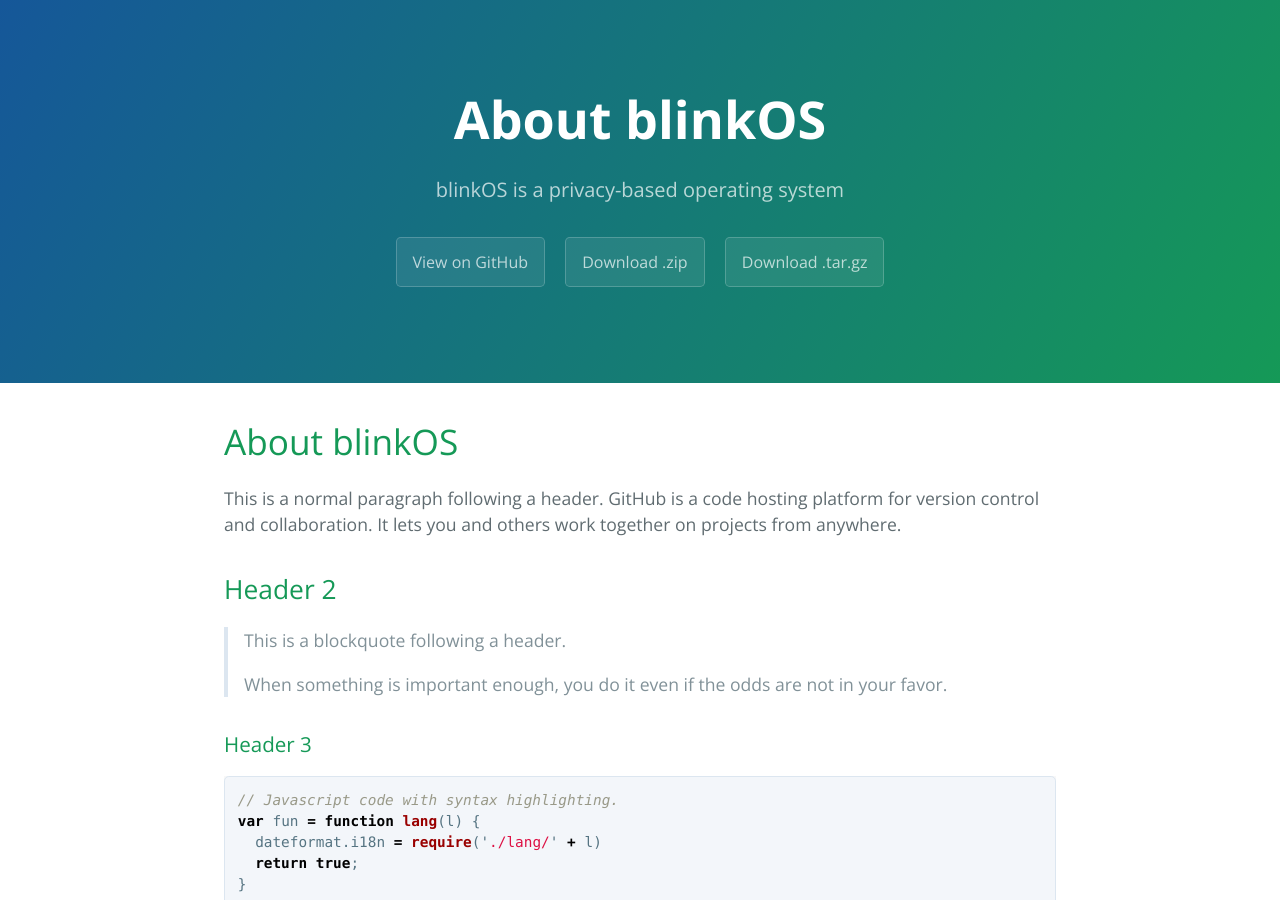
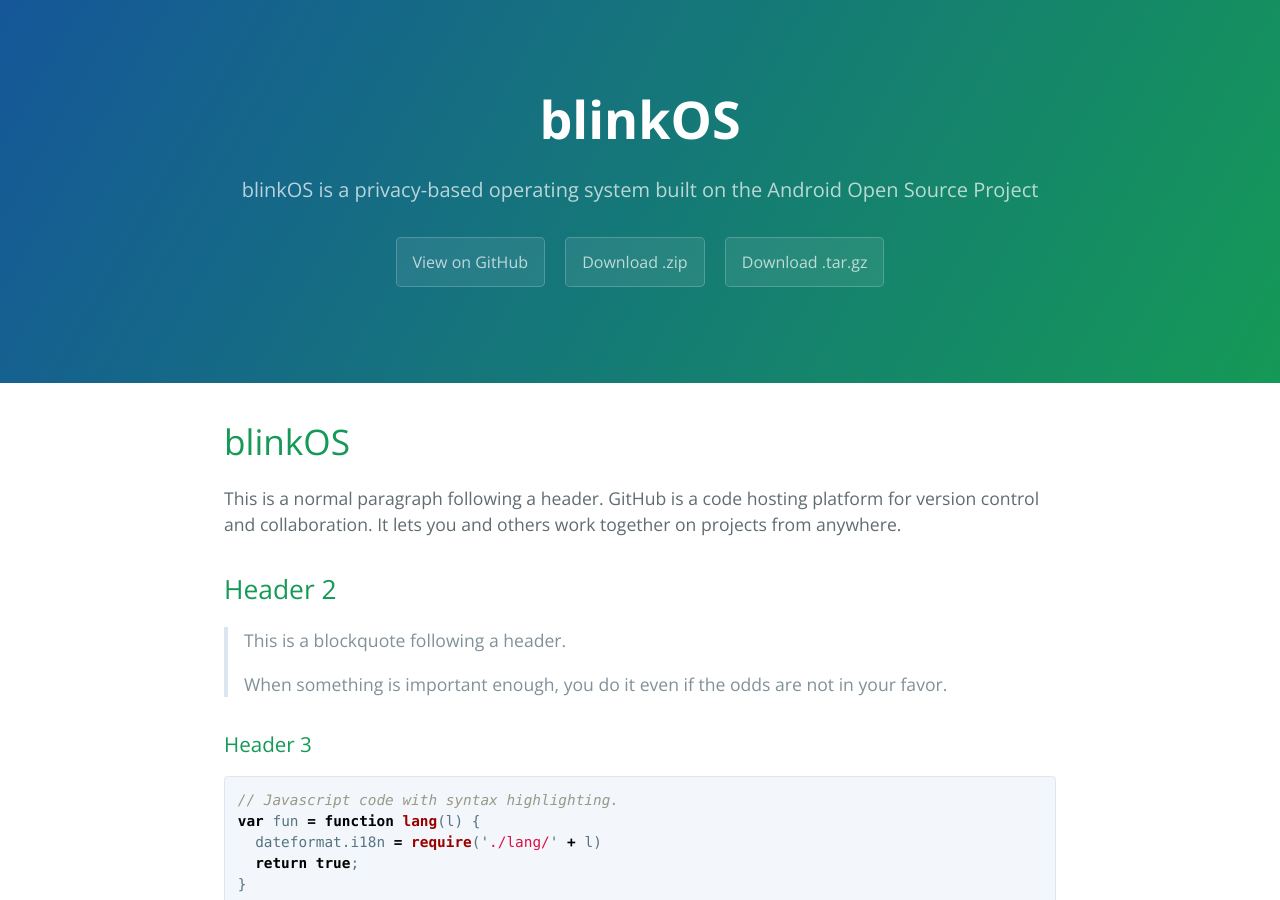
Before and after one commit to CAM-o-man/blinkOSweb, a Jekyll site: the page built from docs/index.md, in a window 1280 px wide and 900 px high. Built offline with Jekyll 4.4.1, drawn with Linux system fonts in a browser that asks for light colours; our own code applies the rules of GitHub Pages for plain Markdown files.

Commit message:
changing title

```diff
--- a/docs/_config.yml
+++ b/docs/_config.yml
@@ -1,5 +1,5 @@
 title: blinkOS Landing
-description: blinkOS is a privacy-based operating system
+description: blinkOS is a privacy-based operating system built on the Android Open Source Project
 show_downloads: true
 google_analytics:
 theme: jekyll-theme-cayman
--- a/docs/index.md
+++ b/docs/index.md
@@ -1,4 +1,4 @@
-# About blinkOS
+# blinkOS
 
 This is a normal paragraph following a header. GitHub is a code hosting platform for version control and collaboration. It lets you and others work together on projects from anywhere.
 
```
